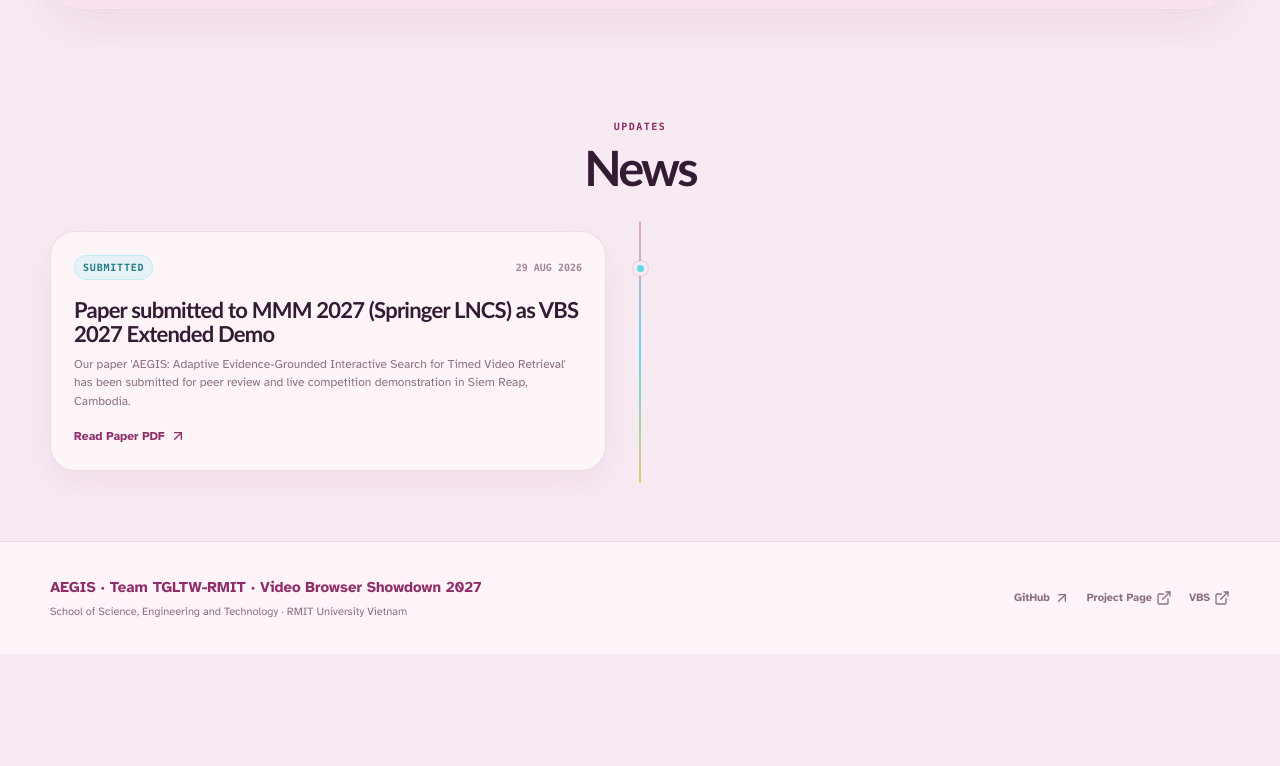
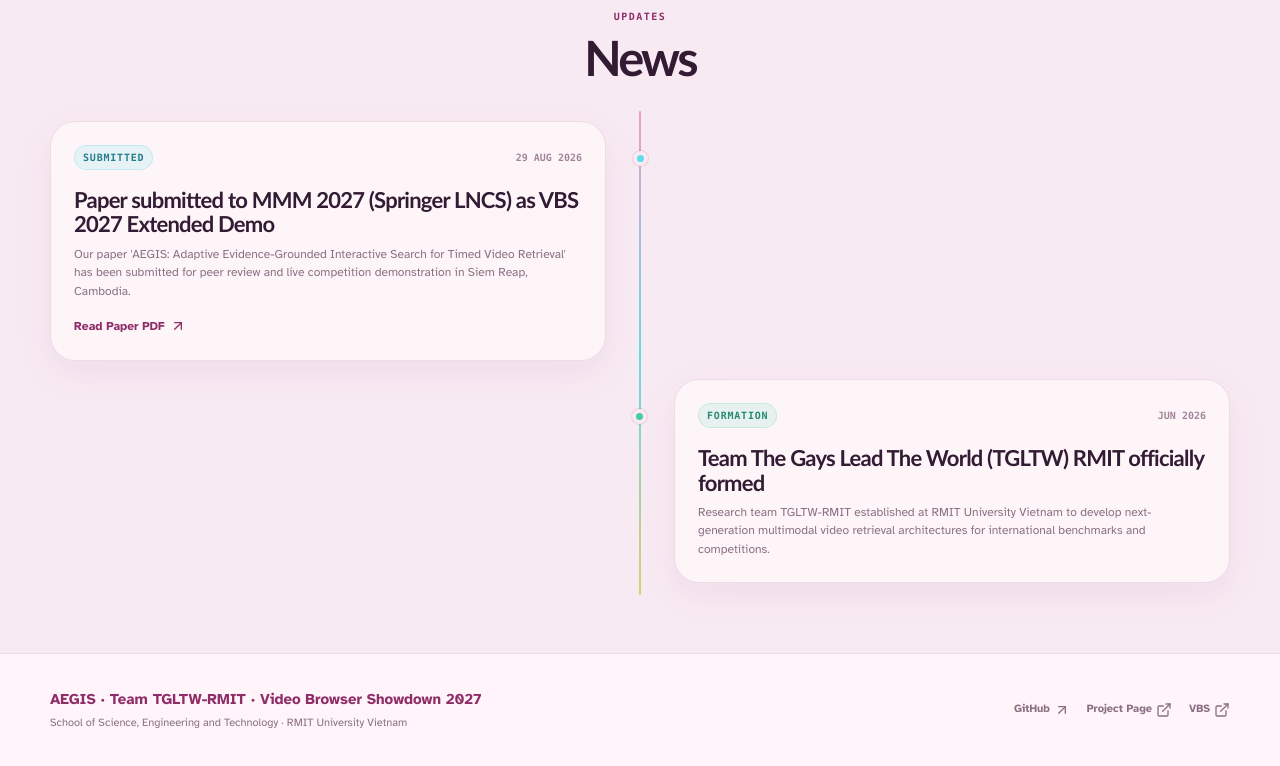
Before and after one commit to mncuchiinhuttt/tgltw-vbs-2027-project, a React (Vite) app: page / in a window 1280 px wide. Shown: the part 6033-6799 px from the top of the page. Before the commit the page ends 6687 px from the top, so only its background shows below. Built offline with nearby package versions, Linux system fonts and the light colour scheme.

Commit message:
docs(news): add June 2026 TGLTW-RMIT formation news and tighten topology card height to 450px-470px

```diff
--- a/src/App.tsx
+++ b/src/App.tsx
@@ -62,6 +62,13 @@
     description: "Our paper 'AEGIS: Adaptive Evidence-Grounded Interactive Search for Timed Video Retrieval' has been submitted for peer review and live competition demonstration in Siem Reap, Cambodia.",
     link: PAPER_PDF,
     linkLabel: "Read Paper PDF",
+  },
+  {
+    date: "JUN 2026",
+    tag: "FORMATION",
+    tagColor: "emerald",
+    title: "Team The Gays Lead The World (TGLTW) RMIT officially formed",
+    description: "Research team TGLTW-RMIT established at RMIT University Vietnam to develop next-generation multimodal video retrieval architectures for international benchmarks and competitions.",
   },
 ]
 
@@ -448,7 +455,7 @@
                   </a>
                 </div>
               </div>
-              <div className="w-full h-[520px] sm:h-[560px] lg:h-[580px] rounded-2xl overflow-hidden border border-plum/15 shadow-inner bg-[#fff8fb]">
+              <div className="w-full h-[420px] sm:h-[450px] lg:h-[470px] rounded-2xl overflow-hidden border border-plum/15 shadow-inner bg-[#fff8fb]">
                 <iframe
                   src="/aegis-architecture.html?theme=light&embed=1"
                   title="AEGIS Multimodal Retrieval Architecture Interactive Topology"
```
